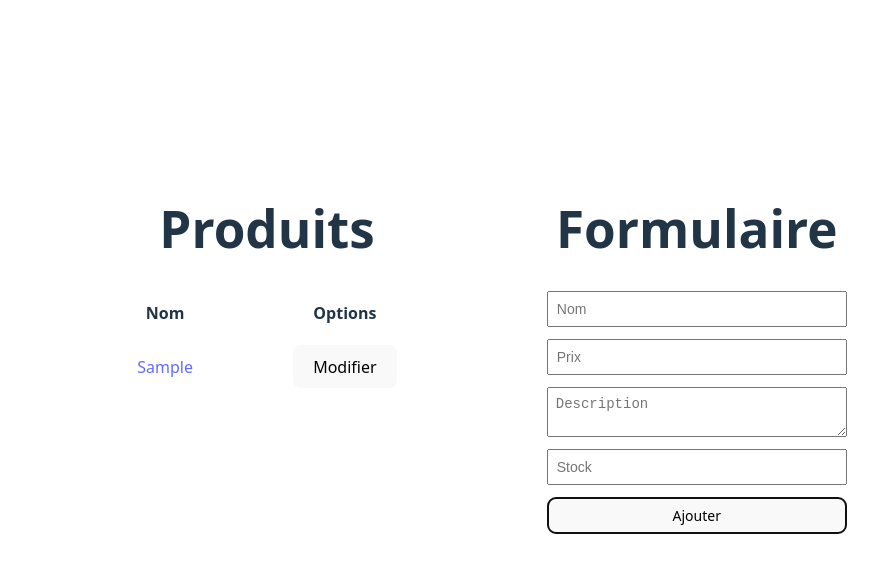
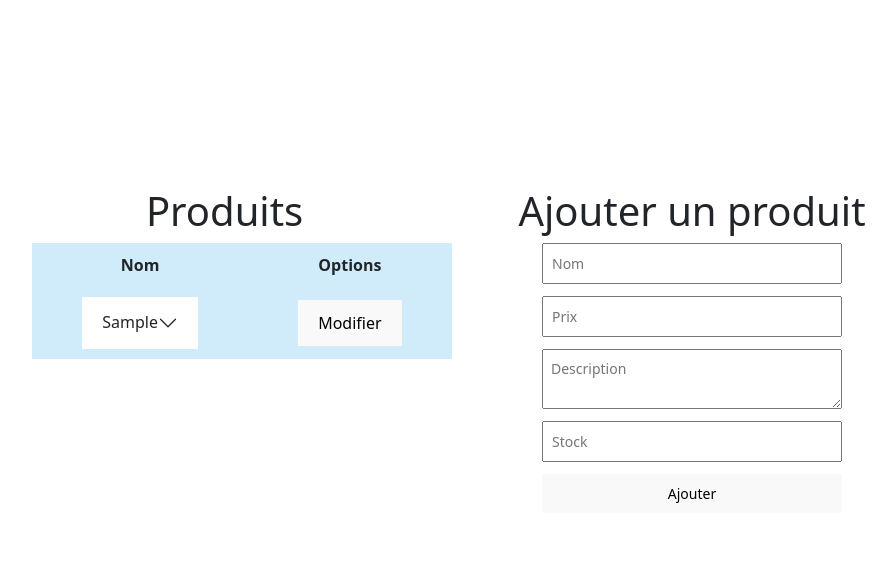
Before and after one commit to Tasnimetr/appweb-trpr01, a Vue app in the folder trpr01/my-app/: page / in a window 1280 px wide. Both pictures are taken after typing "Sample", "5", "Sample", "5" into the empty fields and a click on the button "Ajouter". Shown: the top 572 px of the page, without its empty margins (173-1069 px from the left). Built offline with nearby package versions, Linux system fonts and the light colour scheme.

Commit message:
A16 Détails produits
Affichage de tous les champs de détails du produit (nom, description, prix et stock)
Mais il faut faire en sorte que l'accordéon collapse quand un autre produit est cliqué.

```diff
--- a/trpr01/my-app/src/App.vue
+++ b/trpr01/my-app/src/App.vue
@@ -1,6 +1,7 @@
 <script setup lang="ts">
 import ProductTable from './components/ProductTable.vue'
 import ProductForm from './components/ProductForm.vue'
+
 </script>
 
 <template>
@@ -39,4 +40,7 @@
   width: 50%;
   padding: 50px;
 }
+/*.right {
+  background-color: rgb(244, 230, 239);
+}*/
 </style>
--- a/trpr01/my-app/src/components/ProductForm.vue
+++ b/trpr01/my-app/src/components/ProductForm.vue
@@ -42,7 +42,7 @@
 
 <template>
 
-    <h1>Formulaire</h1>
+    <h1>Ajouter un produit</h1>
 
     <form @submit.prevent="submit">
         <input v-model="form.name" placeholder="Nom" />
@@ -59,6 +59,12 @@
     flex-direction: column;
     gap: 12px;
     width: 300px;
+    margin-left: 25px;
+}
+
+h1 {
+    width: 350px;
+    align-content: center;
 }
 
 input, textarea, button {
--- a/trpr01/my-app/src/components/ProductTable.vue
+++ b/trpr01/my-app/src/components/ProductTable.vue
@@ -14,11 +14,29 @@
             <th>Options</th>
         </tr>
         <tr v-for="(product, id) in products" :key="product.name">
-            <td><a href="#">{{ product.name }}</a></td>
+            <td>
+                <div class="accordion accordion-flush" id="accordionFlushExample">
+                    <div class="accordion-item">
+                        <h2 class="accordion-header" id="flush-headingOne">
+                            <button class="accordion-button collapsed" type="button" data-bs-toggle="collapse"
+                                data-bs-target="#flush-collapseOne" aria-expanded="false" aria-controls="flush-collapseOne">
+                                {{ product.name }}
+                            </button>
+                        </h2>
+                        <div id="flush-collapseOne" class="accordion-collapse collapse" aria-labelledby="flush-headingOne"
+                            data-bs-parent="#accordionFlushExample">
+                            <div class="accordion-body">
+                                <p>{{ product.description }}</p>
+                                <p>Prix: {{ product.price }}$</p>
+                                <p>Stock: {{ product.stock }}</p>
+                            </div>
+                        </div>
+                    </div>
+                </div>
+            </td>
             <td><button @click="editProduct(id)">Modifier</button></td>
         </tr>
     </table>
-
 
 </template>
 
@@ -27,9 +45,11 @@
 table {
     margin: 0 auto;
     border-collapse: collapse;
+    background-color: rgb(208, 236, 250);
 }
 
-th, td {
+th,
+td {
     padding: 10px 50px;
     /*border: 1px solid #ccc;*/
 }
--- a/trpr01/my-app/src/main.ts
+++ b/trpr01/my-app/src/main.ts
@@ -1,5 +1,7 @@
 import { createApp } from 'vue'
 import './style.css'
 import App from './App.vue'
+import 'bootstrap/dist/css/bootstrap.min.css'
+import 'bootstrap'
 
 createApp(App).mount('#app')
```
Also changed, not shown: 1 other file (tests, documents, lock files or other folders). Lines whose indentation alone changed are shown as unchanged.
